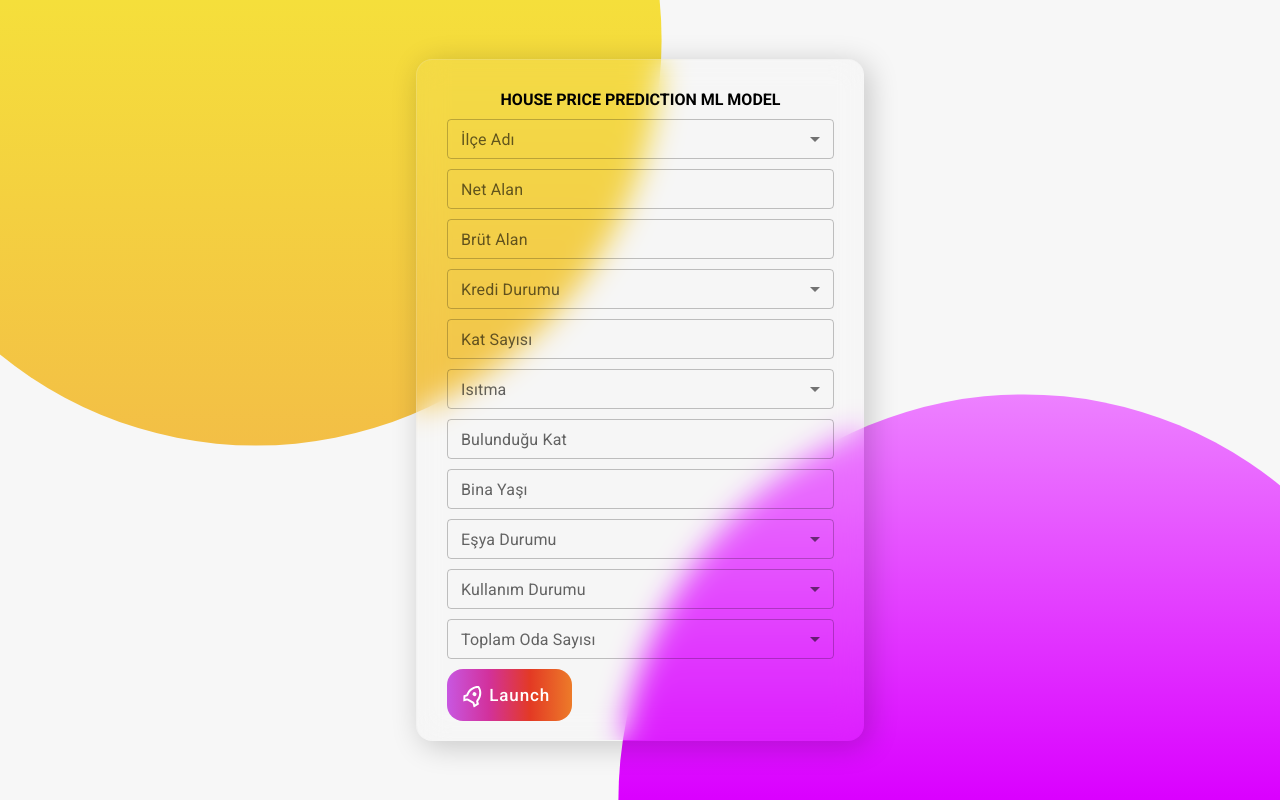
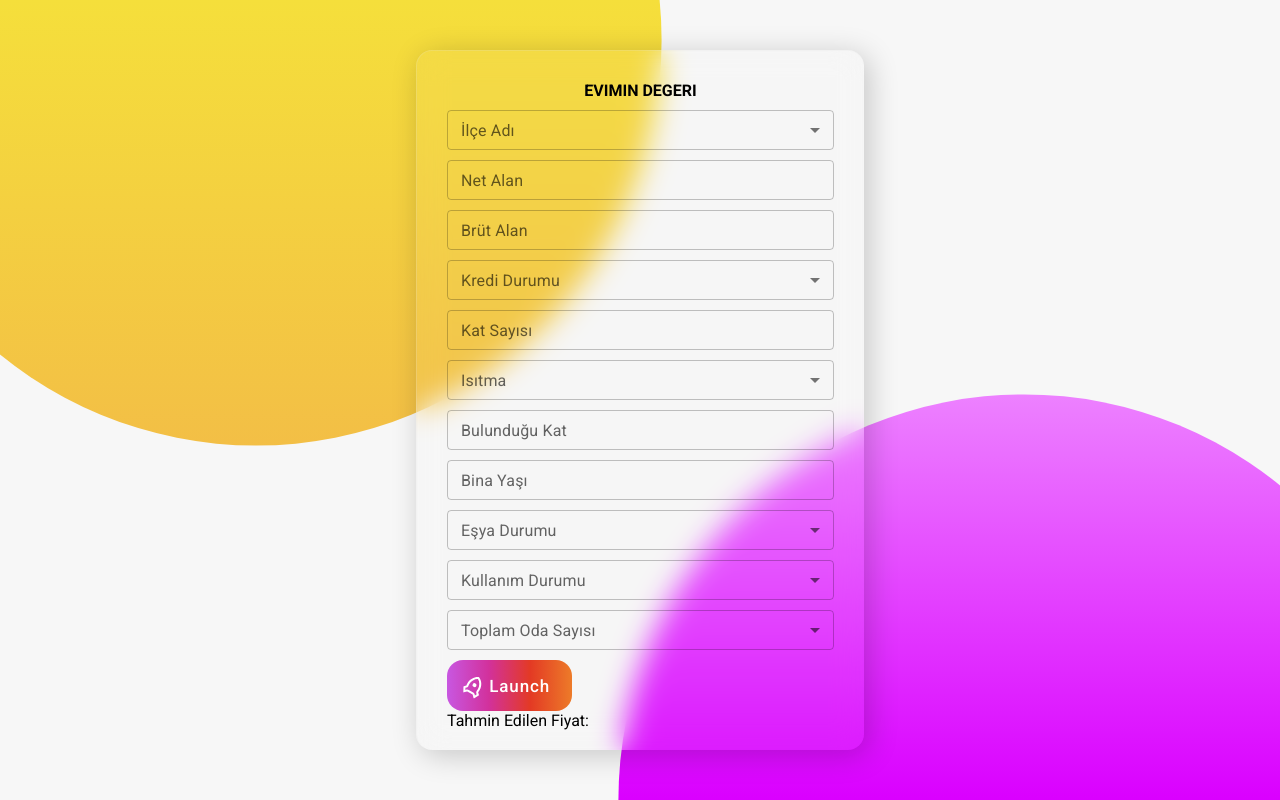
Before and after one commit to nurdanaknc/EviminDegeri, a React (Create React App) app: page / in a window 1280 px wide. Built offline with nearby package versions, Linux system fonts and the light colour scheme.

Commit message:
text result

```diff
--- a/src/components/Glass.css
+++ b/src/components/Glass.css
@@ -1,5 +1,5 @@
 .glass {
-    position: relative;
+    position:relative;
     background: rgba(225, 225, 225, 0.05);
     border-radius: 16px;
     overflow: hidden;
--- a/src/components/Glass.js
+++ b/src/components/Glass.js
@@ -10,6 +10,7 @@ import { TextField } from '@mui/material';
 import InputAdornment from '@mui/material/InputAdornment';
 import OutlinedInput from '@mui/material/OutlinedInput';
 import { getSpaceUntilMaxLength } from '@testing-library/user-event/dist/utils';
+import Grid from '@mui/material/Grid';
 
 
 function Glass() {
@@ -28,6 +29,7 @@ function Glass() {
   const [toplam_oda_sayisi, setToplam_oda_sayisi] = useState('')
   const [lat, setLat] = useState('')
   const [lng, setLng] = useState('')
+  const [result, setResult] = useState(null)
 
   const handleSubmit = (e) => {
     e.preventDefault()
@@ -40,7 +42,10 @@ function Glass() {
         const data = res.data.data
         const parameters = JSON.stringify(params)
         const msg = `Tahmin Edilen Fiyat: ${data.Tahmin_Edilen_Fiyat}\nParameters: ${parameters}`
-        alert(msg)
+        // alert(msg)
+        const priceInTL = new Intl.NumberFormat('tr-TR', { style: 'currency', currency: 'TRY' }).format(data.Tahmin_Edilen_Fiyat).replace(' TL', '₺');
+        setResult(priceInTL)
+
         reset()
       })
       .catch((error) => alert(`Error: ${error.message}`))
@@ -70,7 +75,7 @@ function Glass() {
   return (
     <div className="glass">
       <form onSubmit={(e) => handleSubmit(e)} className="glass__form">
-            <h4>HOUSE PRICE PREDICTION ML MODEL</h4>
+            <h4>EVIMIN DEGERI</h4>
               <Box sx={{ minWidth: 120 }}>
                 <FormControl fullWidth size="small">
                   <InputLabel id="demo-select-small-label" >İlçe Adı</InputLabel>
@@ -79,9 +84,6 @@ function Glass() {
                     id="demo-select-small"
                     type="string"
                     label="İlçe Adı"
-
-
-
 
                     onChange={(e) => {
 
@@ -444,7 +446,9 @@ function Glass() {
               <svg xmlns="http://www.w3.org/2000/svg" viewBox="0 0 24 24" width="24" height="24"><path fill="none" d="M0 0h24v24H0z"></path><path fill="currentColor" d="M5 13c0-5.088 2.903-9.436 7-11.182C16.097 3.564 19 7.912 19 13c0 .823-.076 1.626-.22 2.403l1.94 1.832a.5.5 0 0 1 .095.603l-2.495 4.575a.5.5 0 0 1-.793.114l-2.234-2.234a1 1 0 0 0-.707-.293H9.414a1 1 0 0 0-.707.293l-2.234 2.234a.5.5 0 0 1-.793-.114l-2.495-4.575a.5.5 0 0 1 .095-.603l1.94-1.832C5.077 14.626 5 13.823 5 13zm1.476 6.696l.817-.817A3 3 0 0 1 9.414 18h5.172a3 3 0 0 1 2.121.879l.817.817.982-1.8-1.1-1.04a2 2 0 0 1-.593-1.82c.124-.664.187-1.345.187-2.036 0-3.87-1.995-7.3-5-8.96C8.995 5.7 7 9.13 7 13c0 .691.063 1.372.187 2.037a2 2 0 0 1-.593 1.82l-1.1 1.039.982 1.8zM12 13a2 2 0 1 1 0-4 2 2 0 0 1 0 4z"></path></svg>
               <span>Launch</span>
         </button>
-
+          <div>
+                     Tahmin Edilen Fiyat: {result}
+          </div>
         </div>
       </form>
 
```
